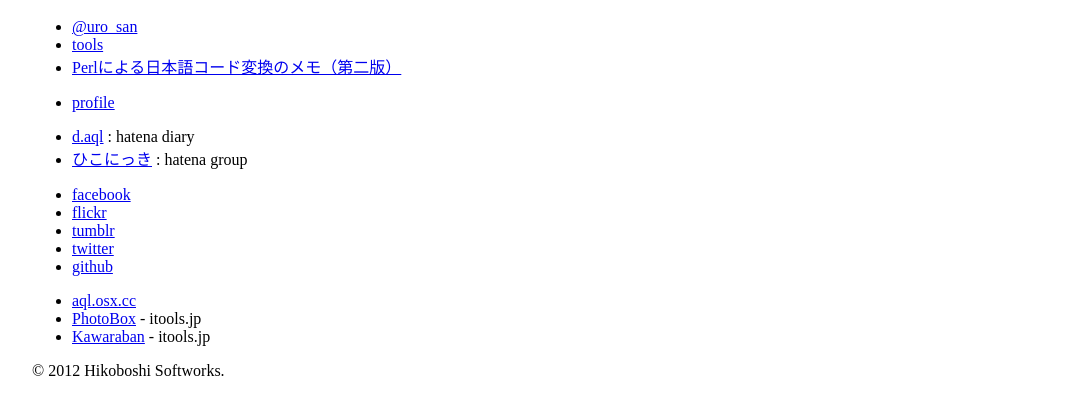
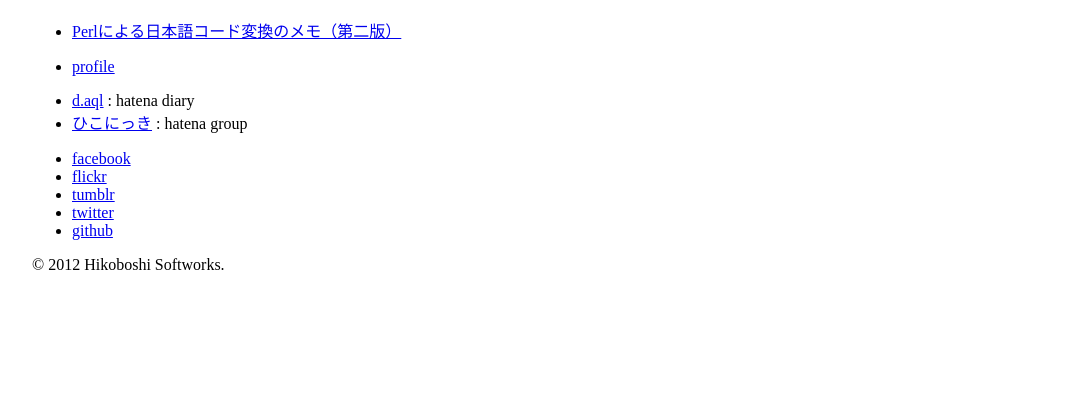
Before and after one commit to aql/aql.github.io, a plain HTML site: page index.html in a window 1280 px wide. Shown: the part 217-632 px from the top of the page, without its empty margins (96-1183 px from the left). Drawn offline with Linux system fonts and the light colour scheme.

Commit message:
Remove some contents.

```diff
--- a/index.html
+++ b/index.html
@@ -27,8 +27,6 @@
     <h1>hikoboshi.home</h1>
 
     <ul>
-      <li><a href="http://uro.hikoboshi.org/">@uro_san</a></li>
-      <li><a href="http://tools.hikoboshi.org/">tools</a></li>
       <li><a href="/perl/utf8.html">Perlによる日本語コード変換のメモ（第二版）</a></li>
     </ul>
     <ul>
@@ -45,11 +43,6 @@
       <li><a href="http://twitter.com/aql">twitter</a></li>
       <li><a href="http://github.com/aql">github</a></li>
     </ul>
-    <ul>
-      <li><a href="http://aql.osx.cc/">aql.osx.cc</a></li>
-      <li><a href="http://itools.jp/pb/">PhotoBox</a> - itools.jp</li>
-      <li><a href="http://k.osx.cc/">Kawaraban</a> - itools.jp</li>
-    </ul>
     <div id="credit">
       &copy; 2012 Hikoboshi Softworks.
     </div>
```
